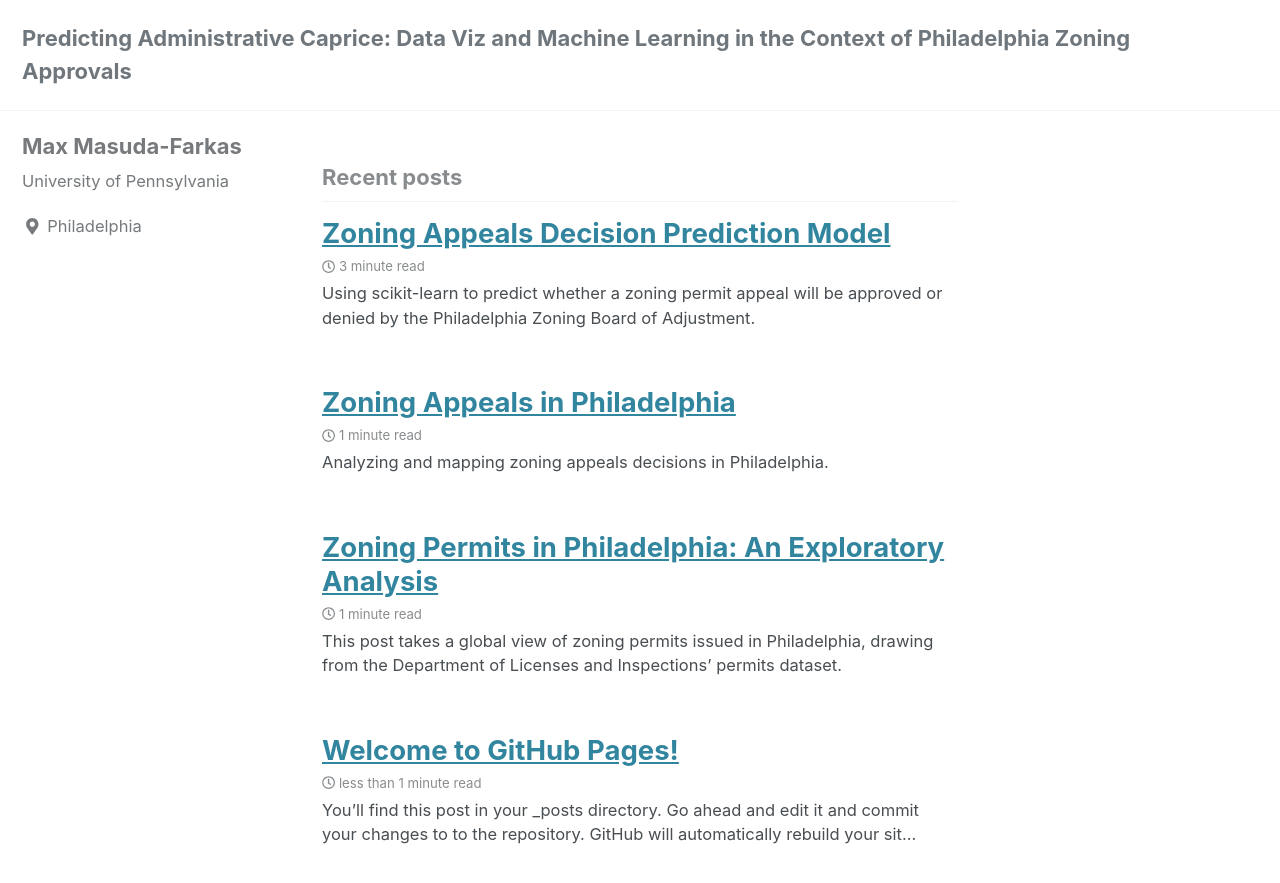
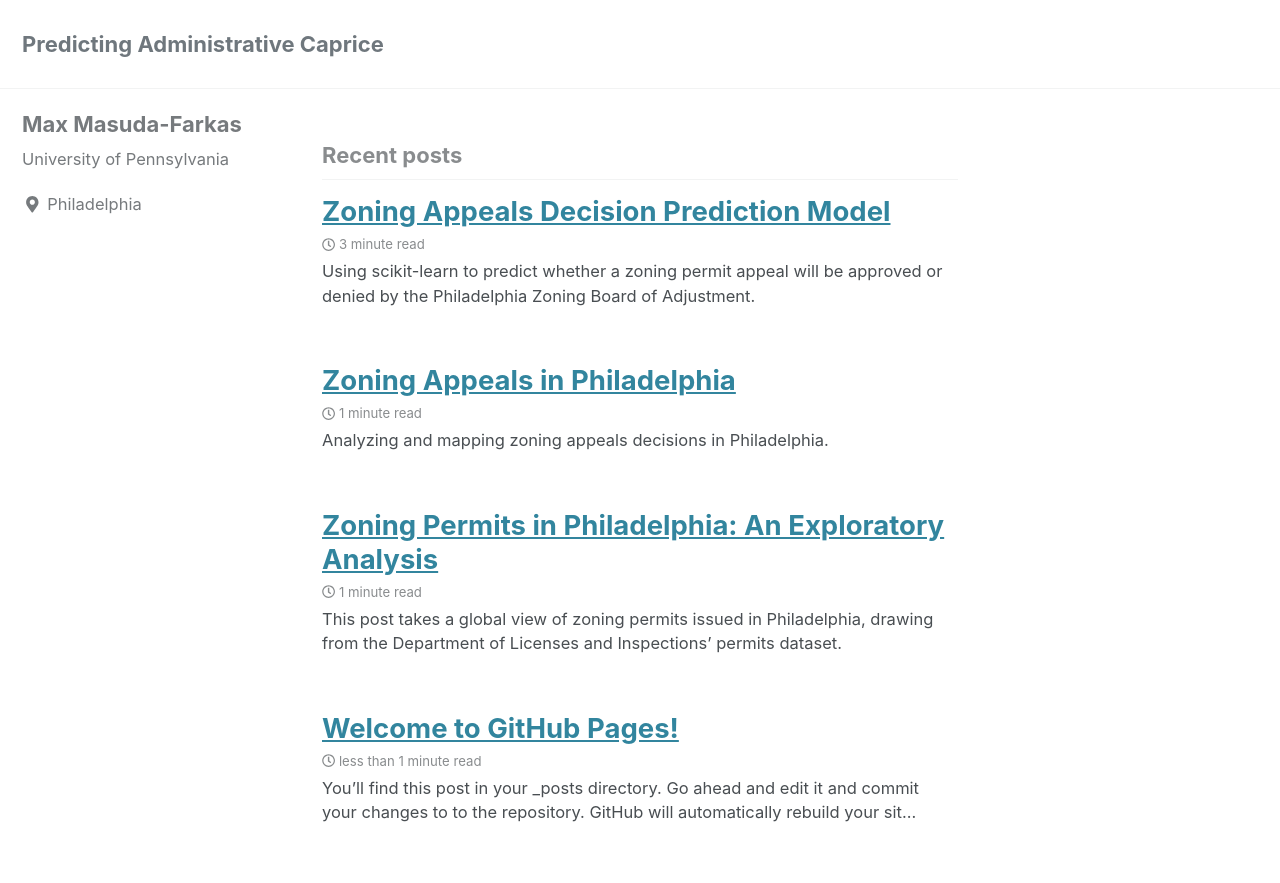
Before and after one commit to maxmasudafarkas/Philadelphia_Entitlements_Analysis, a Jekyll site: the page built from index.html, in a window 1280 px wide and 900 px high. Shown: the top 883 px of the window. Built offline with Jekyll 4.4.1, drawn with Linux system fonts in a browser that asks for light colours; cached includes are drawn as plain includes; nearby versions of some CDN libraries; a script that is not in the unit is left out; the list of posts is cut into pages by our own code.

Commit message:
Update _config.yml

```diff
--- a/_config.yml
+++ b/_config.yml
@@ -16,10 +16,10 @@ minimal_mistakes_skin: "default" # "air", "aqua", "contrast", "dark", "dirt", "n
 
 # Site Settings
 locale: "en-US"
-title: "Predicting Administrative Caprice: Data Viz and Machine Learning in the Context of Philadelphia Zoning Approvals"
+title: "Predicting Administrative Caprice"
 title_separator: "-"
 name: "Max Masuda-Farkas"
-description: "Visualizing and predicting land use approvals and rejections in Philadelphia, Pennsylvania."
+description: "Data visualization and machine learning in the context of zoning approvals in Philadelphia, Pennsylvania."
 url: # the base hostname & protocol for your site e.g. "https://mmistakes.github.io"
 baseurl: # the subpath of your site, e.g. "/blog"
 repository: # GitHub username/repo-name e.g. "mmistakes/minimal-mistakes"
```
